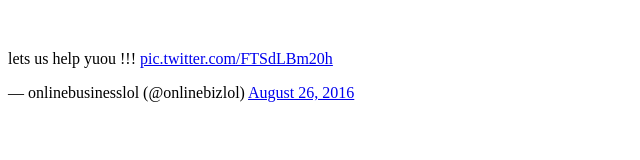
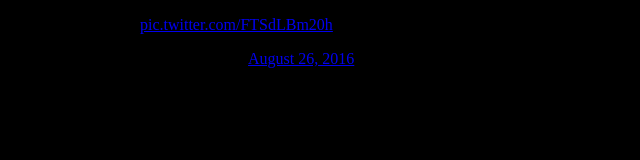
Before and after one commit to onlinebizlol/onlinebizlol, a plain HTML site: page index.html in a window 1280 px wide. Shown: the whole page, without its empty margins (0-640 px from the left). Drawn offline with Linux system fonts and the light colour scheme.

Commit message:
Update index.html

```diff
--- a/index.html
+++ b/index.html
@@ -11,7 +11,8 @@
   <meta name="keywords" content="keywords,here">
   <link rel="shortcut icon" href="favicon.ico" type="image/vnd.microsoft.icon">
   <style>
-    blockquote.twitter-tweet {margin:50px auto;}
+    body {background:black;}
+    .twitter-tweet {margin:0 auto;}
   </style>
 </head>
 
```
